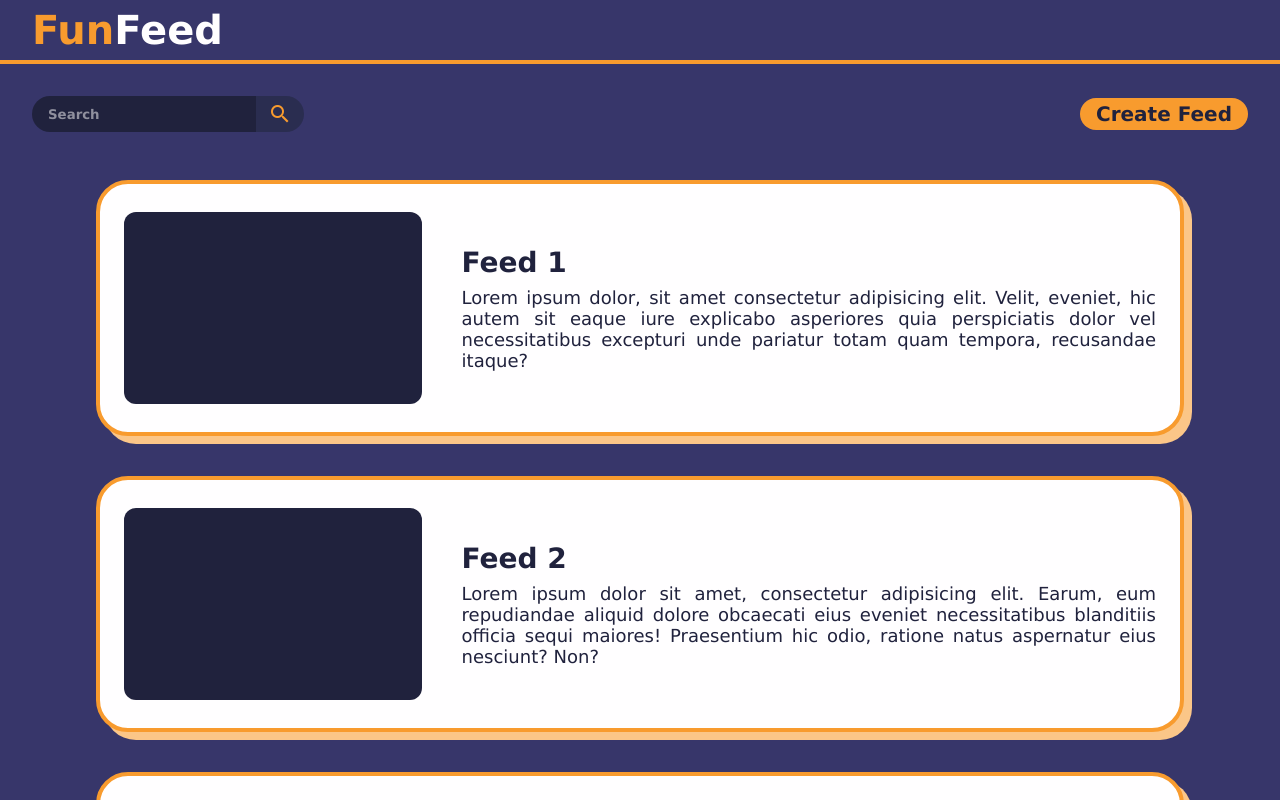
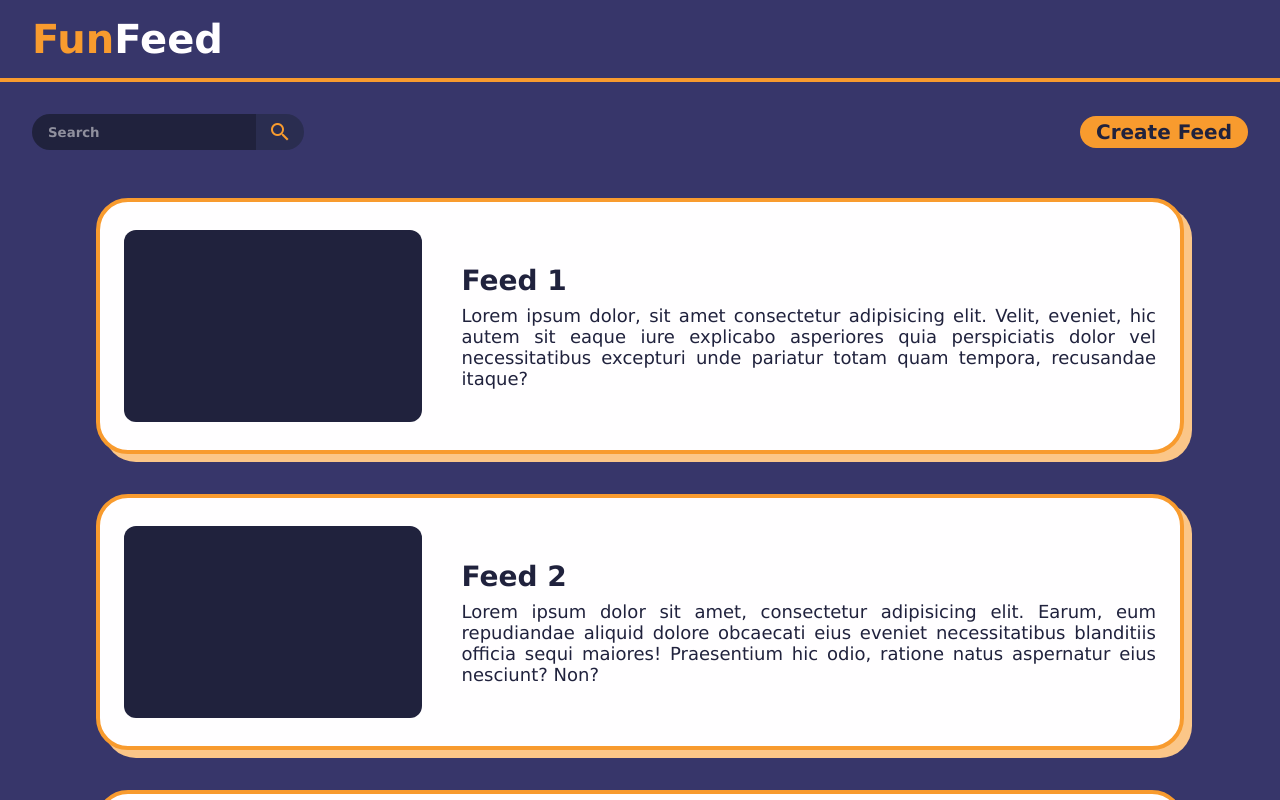
Before and after one commit to EwertonSolitto/funfeed, an Angular app: page / in a window 1280 px wide. Built offline with nearby package versions, Linux system fonts and the light colour scheme.

Commit message:
style: change padding block from header

```diff
--- a/src/app/header/header.component.css
+++ b/src/app/header/header.component.css
@@ -3,8 +3,8 @@ header {
   align-items: center;
   justify-content: center;
   width: 100vw;
-  height: 4rem;
   border-bottom: .25rem var(--yellow) solid;
+  padding-block: 1rem;
 }
 
 header > div {
```
